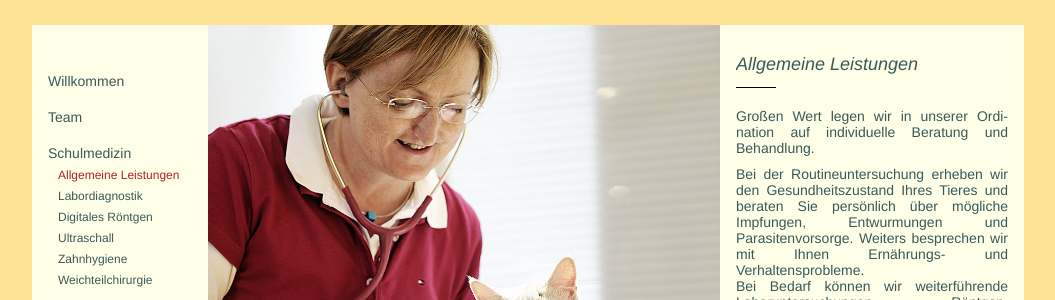
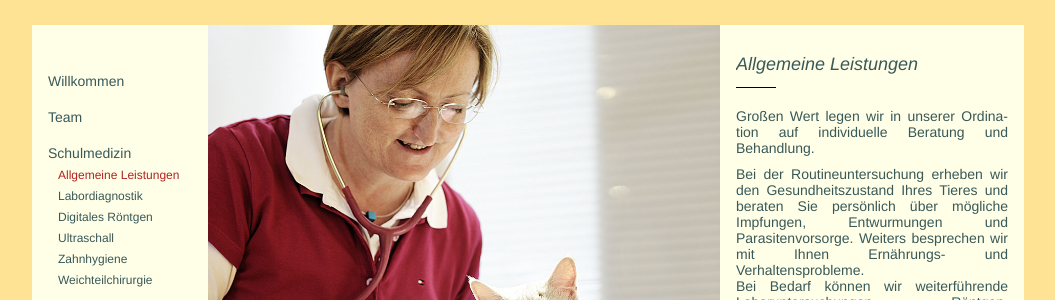
Before and after one commit to richardtraindl/tierarztpraxis-kaiserstrasse.at, a Jekyll site: the page built from schulmedizin.html, in a window 1280 px wide. Shown: the part 143-443 px from the top of the page, without its empty margins (112-1167 px from the left). Built offline with Jekyll 4.4.1, drawn with Linux system fonts in a browser that asks for light colours.

Commit message:
textänderungen

```diff
--- a/_includes/schulmedizin/allgemeine_leistungen.html
+++ b/_includes/schulmedizin/allgemeine_leistungen.html
@@ -6,7 +6,7 @@
     <div class="spacer"><img src="img/horizontal-line.png" alt=""></div>
 
     <p>
-      Großen Wert legen wir in unserer Ordi- nation auf individuelle Beratung und Behandlung.
+      Großen Wert legen wir in unserer Ordina- tion auf individuelle Beratung und Behandlung.
     </p>
 
     <div class="small-gap"></div>
```
